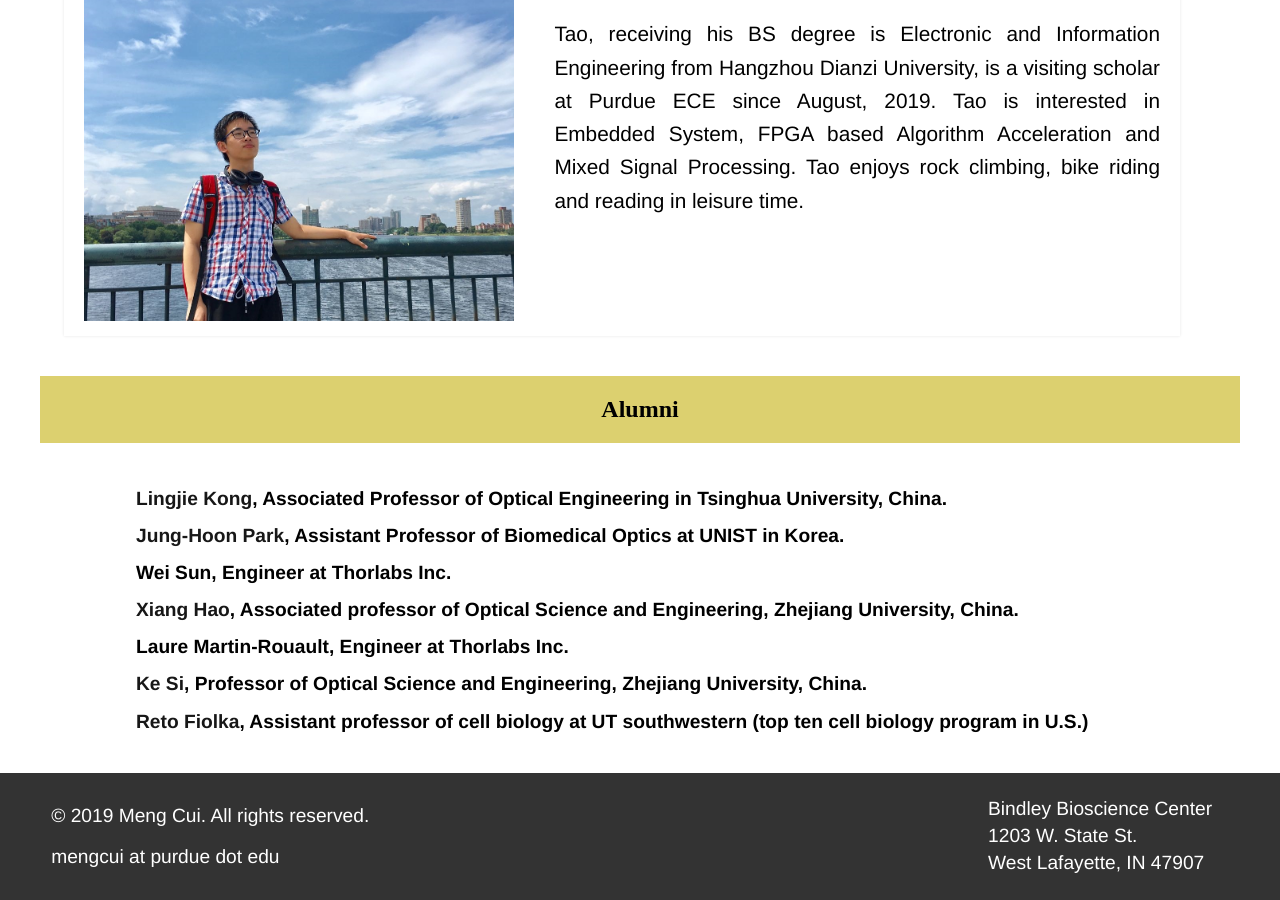
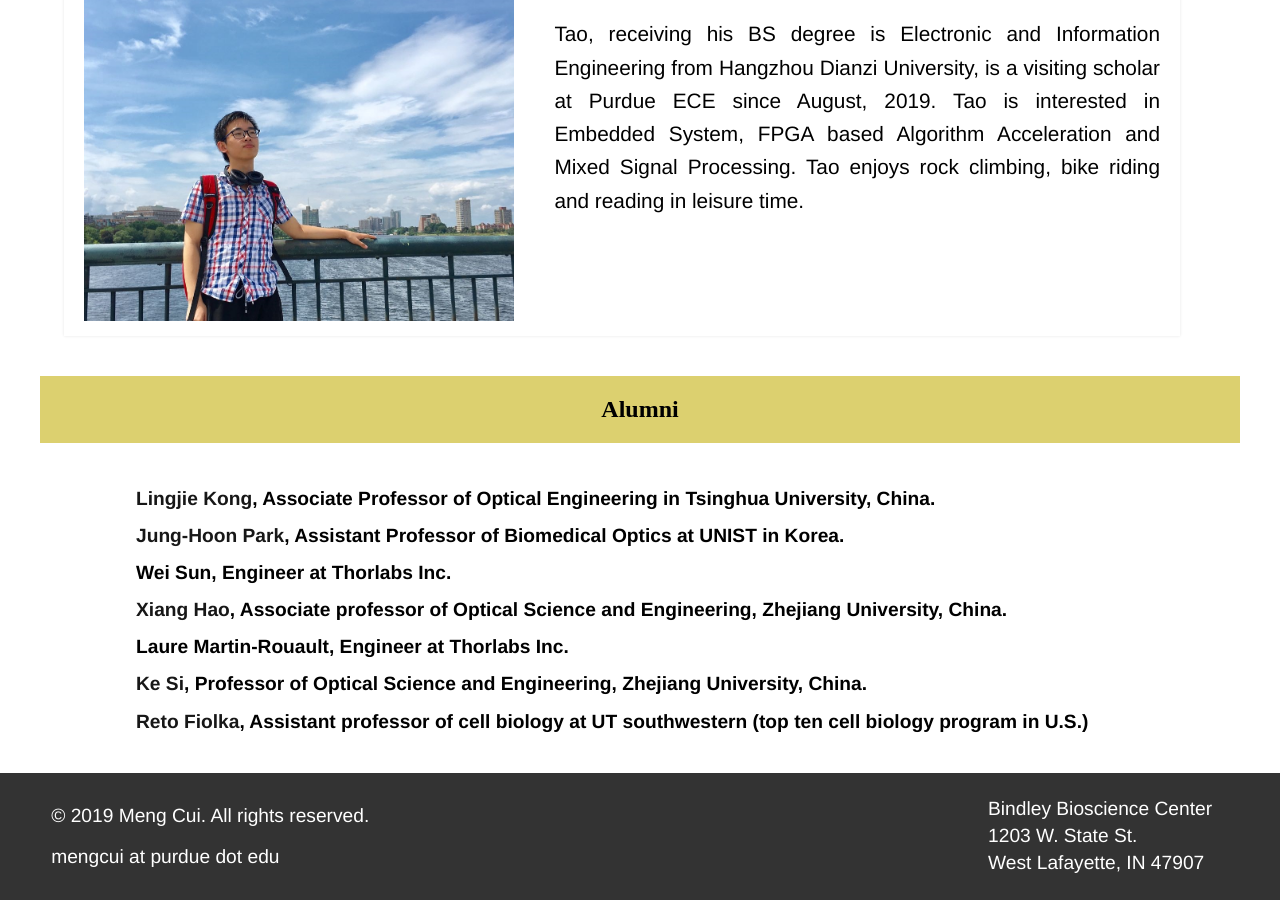
Before and after one commit to mengcuilab/mengcuilab.github.io, a Jekyll site: the page built from team.html, in a window 1280 px wide and 900 px high, scrolled down 2972 px. Built offline with Jekyll 4.4.1, drawn with Linux system fonts in a browser that asks for light colours.

Commit message:
fix associated professor in alumni list

```diff
--- a/team.html
+++ b/team.html
@@ -203,10 +203,10 @@ layout: default
 	</div>
 
 	<div id="alumni_list" class="main_wrapper_3fr">
-	  <h4> <a href="http://faculty.dpi.tsinghua.edu.cn/konglj.html">Lingjie Kong</a>, Associated Professor of Optical Engineering in Tsinghua University, China. </h4>
+	  <h4> <a href="http://faculty.dpi.tsinghua.edu.cn/konglj.html">Lingjie Kong</a>, Associate Professor of Optical Engineering in Tsinghua University, China. </h4>
 	  <h4> <a href="https://theopticslab.wixsite.com/bio-optics">Jung-Hoon Park</a>, Assistant Professor of Biomedical Optics at UNIST in Korea. </h4>
 	  <h4> Wei Sun, Engineer at Thorlabs Inc. </h4>
-	  <h4> <a href="https://person.zju.edu.cn/en/nanoscopy">Xiang Hao</a>, Associated professor of Optical Science and Engineering, Zhejiang University, China. </h4>
+	  <h4> <a href="https://person.zju.edu.cn/en/nanoscopy">Xiang Hao</a>, Associate professor of Optical Science and Engineering, Zhejiang University, China. </h4>
 
 	  <h4> Laure Martin-Rouault, Engineer at Thorlabs Inc. </h4>
 	  <h4> <a href="https://person.zju.edu.cn/en/kesi">Ke Si</a>, Professor of Optical Science and Engineering, Zhejiang University, China. </h4>
```
Also changed, not shown: 1 other file.
